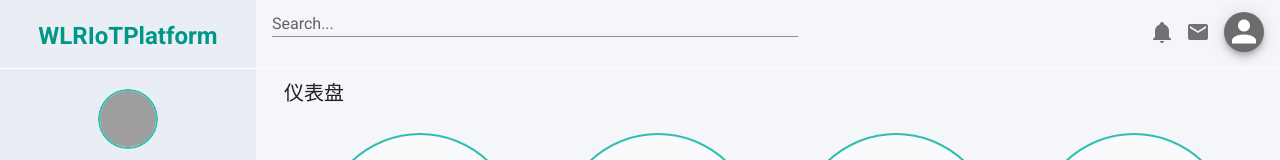
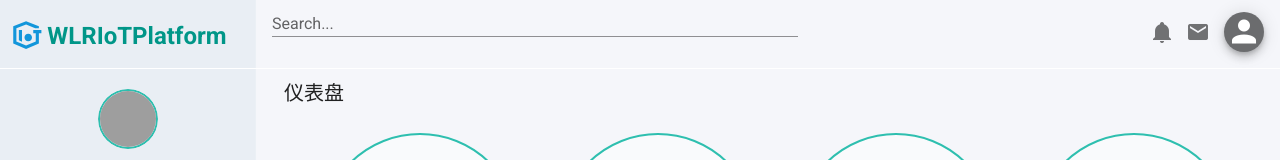
Before and after one commit to WeiLaiR/WLRIoTPlatform, a Vue app in the folder vue_space/: page /home in a window 1280 px wide. Shown: the top 160 px of the page. Built offline with nearby package versions, Linux system fonts and the light colour scheme; sample sign-in values are in the browser's storage; grey boxes are pictures that could not be loaded.

Commit message:
新增图标

```diff
--- a/vue_space/src/components/SideBar.vue
+++ b/vue_space/src/components/SideBar.vue
@@ -6,7 +6,7 @@
       color="#E9EEF4"
     >
        <div class="text-center mt-5">
-           <h1 class="teal--text text-lg-h5 font-weight-bold ">WLRIoTPlatform</h1>
+           <h1 class="teal--text text-lg-h5 font-weight-bold "> <v-img src="../assets/iot.svg" height="30px" width="30px" style="position: absolute; left: 12px"></v-img> &nbsp;&nbsp;&nbsp;WLRIoTPlatform</h1>
            <v-divider color="white" class="mt-4"></v-divider>
             <v-avatar class="my-5" size="60">
             <v-img src="https://cdn.vuetifyjs.com/images/lists/1.jpg" class="image"></v-img>
```
